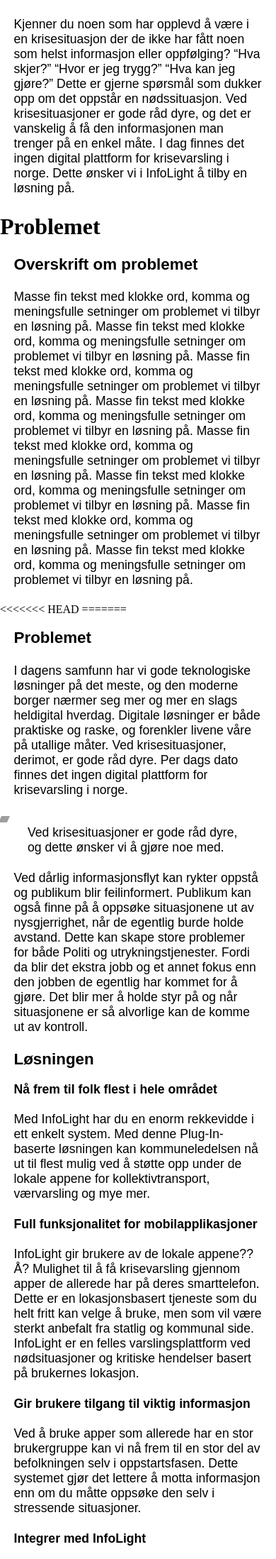
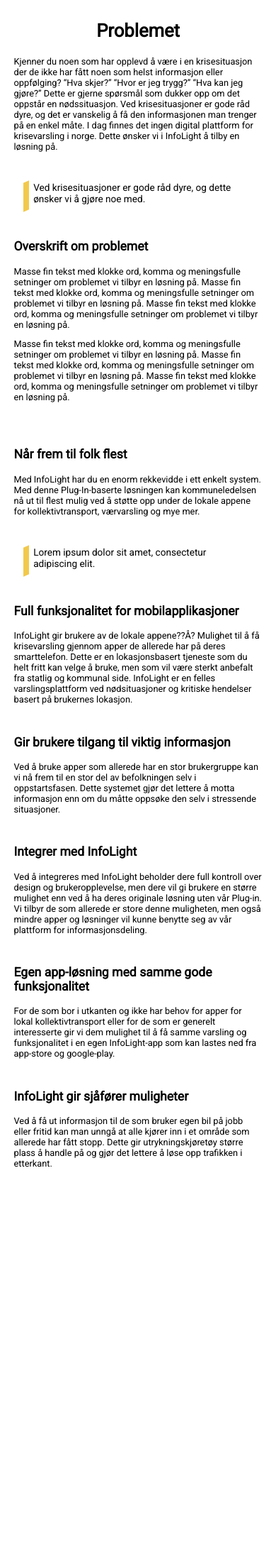
Before and after one commit to RHellenes/HiOA-final_project, a PHP site: page / in a window 390 px wide. Shown: the part 247-2444 px from the top of the page at 71% size. After the commit the page ends 1892 px from the top, so only its background shows below. Run offline with PHP 8.4, Linux system fonts and the light colour scheme; grey boxes are pictures that could not be loaded.

Commit message:
Mobiloppsett
Oppsett for mobil, riktig tekst mangler.

```diff
--- a/css/global.css
+++ b/css/global.css
@@ -8,8 +8,6 @@ body {
 	width: 100%;
 	background-color: white;
 	margin: 0;
-	/* font-size: 1.1em; */
-	/* font-family: sans-serif; */
 	height: 1000px;
 	padding-top: 70px;
 }
@@ -17,21 +15,27 @@ header {
 	width: 100%;
 	position: fixed;
 	top: 0;
-	background-color: #1B1D42;
+	background-color: #ffffff;
 	height: 70px;
 	overflow: hidden;
 	transition: all 0.4s;
+	z-index: 2;
 }
 
 #forsidebilde {
 	max-width: 60%;
 	margin-left: 20%;
 }
+
 p {
+	font-family: "Roboto", sans-serif;
+	font-size: 0.8em;
+}
+
+section {
 	padding: 1% 5% 1% 5%;
-	font-family: "Arial", sans-serif;
-	font-size: 1.1em;
 }
+
 .open_menu{
 	height: 65vh;
 	background-color: #192042;
@@ -59,7 +63,6 @@ p {
 	fill:#ffffff !important;
 	color: #ffffff;
 }
-
 .menu_icon{
 	float: right;
 	width: 45px;
@@ -68,18 +71,13 @@ p {
 	margin: 10px 20px;
 	position: relative;
 	cursor: pointer;
-
 }
-
 .line1,
 .line2,
 .line3{
 	width: 100%;
 	height: 5px;
 	background-color: #192042;
-
-
-
 }
 .line1,
 .second_line,
@@ -178,35 +176,42 @@ main {
 
 h2 {
 	padding: 0% 5%;
-	font-family: "Arial", sans-serif;
-	font-size: 1.4em;
+	font-family: "Roboto", sans-serif;
+	font-size: 1.6em;
 }
 
 h3 {
-	padding: 0% 5%;
-	font-family: "Arial", sans-serif;
+	font-family: "Roboto", sans-serif;
 	font-size: 1.1em;
+	margin: 12% 0% 5% 0%;
 }
 
-#innrykkGul {
-	-ms-transform: skew(-25deg,0deg);
-    -webkit-transform: skew(-25deg,0deg);
-    transform: skew(-25deg,0deg);
-    height: 3%;
-    width: 3%;
+.utheving {
+	height: auto;
+	width: 100%;
 
 }
 
+#blikkfang {
+	font-family: "Roboto", sans-serif;
+	font-size: 0.85em;
+	margin: 10% 0%;
+	width: 94%;
+	padding: 2%;
 
-
-.blikkfang {
-	margin-left: 10%;
-	margin-right: 10%;
-	/* display: inline; */
-	font-family: "Arial", sans-serif;
-	font-size: 1.1em;
 }
 
+#blikkfang::before {
+	content:" ";
+	-ms-transform: skew(0deg,-25deg);
+    -webkit-transform: skew(0deg,-25deg);
+    transform: skew(0deg,-25deg);
+    background-color: #F2C94C;
+    height: 41px;
+    width: 8px;
+    margin: 0 2%;
+    float: left;
+}
 
 
 
--- a/index.html
+++ b/index.html
@@ -3,6 +3,7 @@
 <head>
 	<meta charset="UTF-8">
 	<title>HiOA Final Project</title>
+	<link href="https://fonts.googleapis.com/css?family=Roboto" rel="stylesheet">
 	<link rel="stylesheet" type="text/css" href="css/global.css">
 	<meta name="viewport" content="initial-scale=1, maximum-scale=1">
 
@@ -60,42 +61,47 @@
 	<main>
 		<img id="forsidebilde" src="https://vertical.snd.no/images/785da389-25f4-469a-b82f-6059f2e64eff?fit=crop&h=1152&q=80&w=2048" alt="Illustrasjonsbilde...."/>
 
-
+		<section>
+		<center><b><h2>Problemet</h2></b></center>
 		<p>
 			Kjenner du noen som har opplevd å være i en krisesituasjon der de ikke har fått noen som helst informasjon eller oppfølging? “Hva skjer?” “Hvor er jeg trygg?” “Hva kan jeg gjøre?” Dette er gjerne spørsmål som dukker opp om det oppstår en nødssituasjon. Ved krisesituasjoner er gode råd dyre,  og det er vanskelig å få den informasjonen man trenger på en enkel måte. I dag finnes det ingen digital plattform for krisevarsling i norge.
 			Dette ønsker vi i InfoLight å tilby en løsning på.
 		</p>
 
-		<h1>Problemet</h1>
-		<h2>Overskrift om problemet</h2>
+		<div class="utheving">
+			<div id="blikkfang">
+				Ved krisesituasjoner er gode råd dyre, og dette ønsker vi å gjøre noe med.
+			</div>
+		</div>
+
+		<h3>Overskrift om problemet</h3>
 		<p>
 			Masse fin tekst med klokke ord, komma og meningsfulle setninger om problemet vi tilbyr en løsning på.
 			Masse fin tekst med klokke ord, komma og meningsfulle setninger om problemet vi tilbyr en løsning på.
 			Masse fin tekst med klokke ord, komma og meningsfulle setninger om problemet vi tilbyr en løsning på.
-			Masse fin tekst med klokke ord, komma og meningsfulle setninger om problemet vi tilbyr en løsning på.
-			Masse fin tekst med klokke ord, komma og meningsfulle setninger om problemet vi tilbyr en løsning på.
+		</p>
+
+		<p>
 			Masse fin tekst med klokke ord, komma og meningsfulle setninger om problemet vi tilbyr en løsning på.
 			Masse fin tekst med klokke ord, komma og meningsfulle setninger om problemet vi tilbyr en løsning på.
 			Masse fin tekst med klokke ord, komma og meningsfulle setninger om problemet vi tilbyr en løsning på.
 		</p>
-<<<<<<< HEAD
-=======
 
-		<h2>Problemet</h2>
-		<p>
-			I dagens samfunn har vi gode teknologiske løsninger på det meste, og den moderne borger nærmer seg mer og mer en slags heldigital hverdag. Digitale løsninger er både praktiske og raske, og forenkler livene våre på utallige måter. Ved krisesituasjoner, derimot, er gode råd dyre. Per dags dato finnes det ingen digital plattform for krisevarsling i norge. </p>
+	</section>
 
-			<img id=innrykkGul src="http://student.cs.hioa.no/~s326303/Final%20Project/skewFirkant.jpg"/><div class="blikkfang">Ved krisesituasjoner er gode råd dyre, og dette ønsker vi å gjøre noe med.</div>
-		<p>
-			Ved dårlig informasjonsflyt kan rykter oppstå og publikum blir feilinformert. Publikum kan også finne på å oppsøke situasjonene ut av nysgjerrighet, når de egentlig burde holde avstand. Dette kan skape store problemer for både Politi og utrykningstjenester. Fordi da blir det ekstra jobb og et annet fokus enn den jobben de egentlig har kommet for å gjøre. Det blir mer å holde styr på og når situasjonene er så alvorlige kan de komme ut av kontroll.
-		</p>
+	<section>
+		<h3>Når frem til folk flest</h3>
 
-		<h2>Løsningen</h2>
 
-		<h3> Nå frem til folk flest i hele området</h3>
 		<p>
 			Med InfoLight har du en enorm rekkevidde i ett enkelt system. Med denne Plug-In-baserte løsningen kan kommuneledelsen nå ut til flest mulig ved å støtte opp under de lokale appene for kollektivtransport, værvarsling og mye mer.
 		</p>
+
+		<div class="utheving">
+			<div id="blikkfang">
+				Lorem ipsum dolor sit amet, consectetur adipiscing elit.
+			</div>
+		</div>
 
 		<h3>Full funksjonalitet for mobilapplikasjoner</h3>
 		<p>
@@ -121,8 +127,7 @@
 		<p>
 			Ved å få ut informasjon til de som bruker egen bil på jobb eller fritid kan man unngå at alle kjører inn i et område som allerede har fått stopp. Dette gir utrykningskjøretøy større plass å handle på og gjør det lettere å løse opp trafikken i etterkant.
 		</p>
-
->>>>>>> parent of d66e665... testing
+	</section>
 	</main>
 		<script type="text/javascript" src="js/scripts.js">
 	</script>
```
